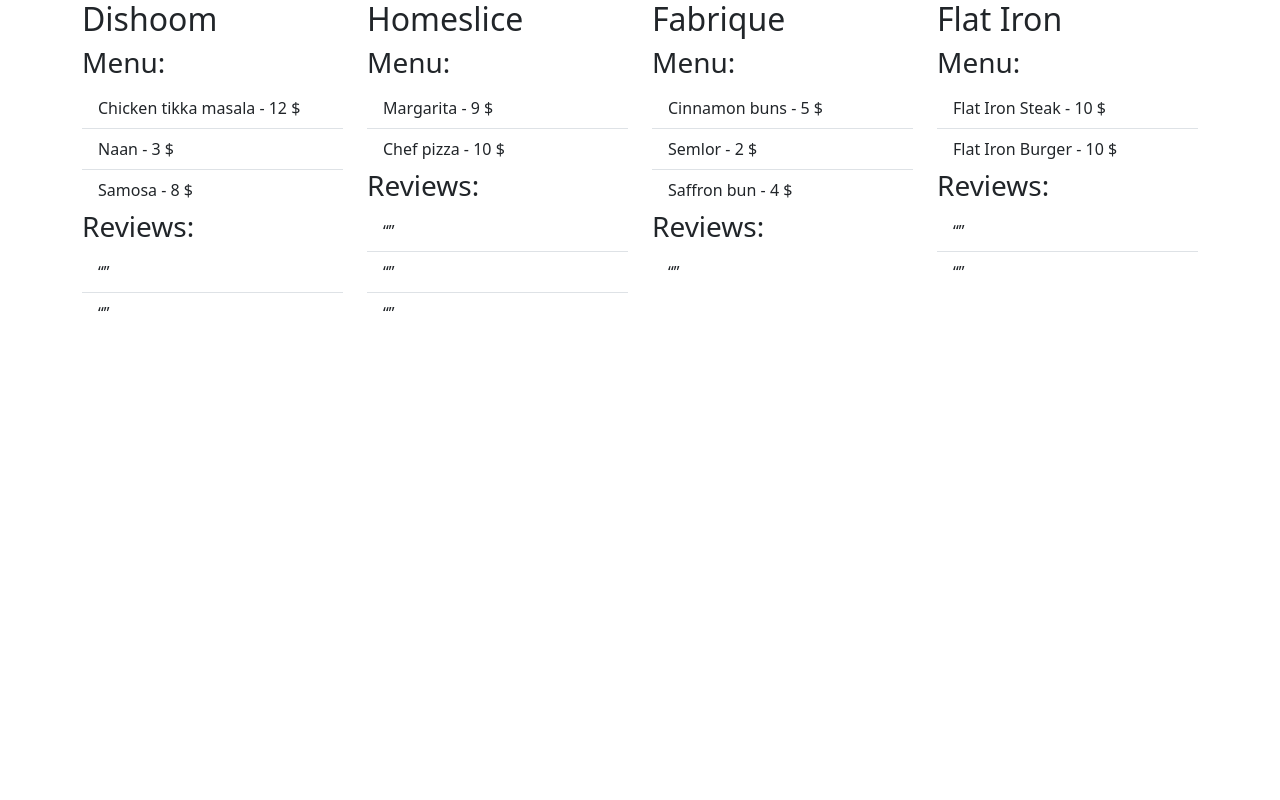
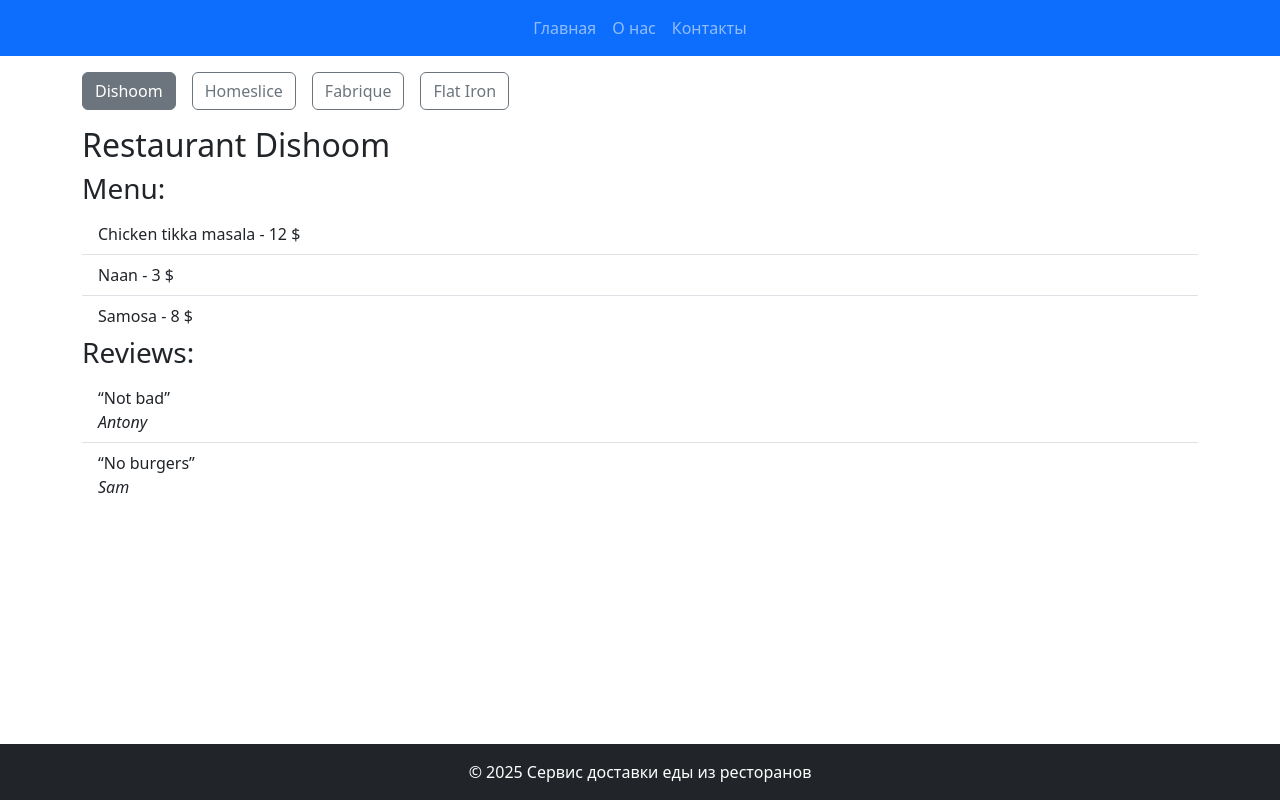
Before and after one commit to aleroma/react250303, a React (Vite) app: page / in a window 1280 px wide. Built offline with nearby package versions, Linux system fonts and the light colour scheme.

Commit message:
работающие табы

```diff
--- a/index.html
+++ b/index.html
@@ -2,12 +2,11 @@
 <html lang="en">
   <head>
     <meta charset="UTF-8" />
-    <link rel="icon" type="image/svg+xml" href="/vite.svg" />
     <meta name="viewport" content="width=device-width, initial-scale=1.0" />
     <title>React 250303</title>
   </head>
   <body>
     <div id="root"></div>
-    <script type="module" src="/src/main.jsx"></script>
+    <script type="module" src="/src/root.jsx"></script>
   </body>
 </html>
--- a/src/App.jsx
+++ b/src/App.jsx
@@ -1,16 +1,13 @@
-import React from 'react';
-import {restaurants} from "./restaurants.js";
-import {Layout} from "./Layout.jsx";
-import {Restaurant} from "./Restaurant.jsx";
+import {PageHeader} from "./PageHeader.jsx";
+import {PageFooter} from "./PageFooter.jsx";
+import {MainContent} from "./MainContent.jsx";
 
 export const App = () => {
     return (
-        <Layout>
-            <div className="row align-items-start">
-                {restaurants.map((restaurant) => (
-                    <Restaurant key={restaurant.id} restaurant={restaurant} />
-                ))}
-            </div>
-        </Layout>
+        <div className="d-flex flex-column" style={{minHeight: '100vh'}}>
+            <PageHeader/>
+            <MainContent/>
+            <PageFooter/>
+        </div>
     )
 }
--- a/src/Layout.jsx
+++ /dev/null
@@ -1,7 +0,0 @@
-export const Layout = ({children}) => {
-    return (
-        <div className="container">
-            {children}
-        </div>
-    )
-}
--- /dev/null
+++ b/src/MainContent.jsx
@@ -0,0 +1,31 @@
+import {restaurants} from "./restaurants.js";
+import {Restaurant} from "./Restaurant.jsx";
+import {useState} from "react";
+
+export const MainContent = () => {
+    const [activeId, setActiveId] = useState(restaurants[0].id);
+    return (
+        <main className="container">
+            <div className="TabButtons mt-3">
+                {restaurants.map((restaurant) => (
+                    <button key={restaurant.id} onClick={() => setActiveId(restaurant.id)}
+                            className={activeId === restaurant.id ?
+                                "btn btn-secondary me-3" :
+                                "btn btn-outline-secondary me-3"}>
+                        {restaurant.name}
+                    </button>
+                ))}
+            </div>
+            <div className="TabContent mt-3">
+                {restaurants.map(function (restaurant) {
+                    if (activeId === restaurant.id) {
+                        return (
+                            <Restaurant key={restaurant.id} restaurant={restaurant} />
+                        );
+                    }
+                    return null;
+                })}
+            </div>
+        </main>
+    )
+}
--- /dev/null
+++ b/src/PageFooter.jsx
@@ -0,0 +1,7 @@
+export const PageFooter = () => {
+    return (
+        <footer className="bg-dark text-white text-center py-3 mt-auto">
+            <p className="mb-0">&copy; 2025 Сервис доставки еды из ресторанов</p>
+        </footer>
+    )
+}
--- /dev/null
+++ b/src/PageHeader.jsx
@@ -0,0 +1,21 @@
+export const PageHeader = () => {
+    return (
+        <div id="PageHeader" className="bg-primary text-white text-center">
+            <nav className="navbar navbar-expand-lg navbar-dark">
+                <div className="container">
+                    <button className="navbar-toggler" type="button" data-bs-toggle="collapse"
+                            data-bs-target="#MainNav">
+                        <span className="navbar-toggler-icon"></span>
+                    </button>
+                    <div id="MainNav" className="collapse navbar-collapse">
+                        <ul className="navbar-nav mx-auto">
+                            <li className="nav-item"><a className="nav-link" href="#">Главная</a></li>
+                            <li className="nav-item"><a className="nav-link" href="#">О нас</a></li>
+                            <li className="nav-item"><a className="nav-link" href="#">Контакты</a></li>
+                        </ul>
+                    </div>
+                </div>
+            </nav>
+        </div>
+    )
+}
--- a/src/Restaurant.jsx
+++ b/src/Restaurant.jsx
@@ -5,7 +5,7 @@
     const { name, menu, reviews } = restaurant;
     return (
         <div className="col">
-            <h2>{name}</h2>
+            <h2>Restaurant {name}</h2>
             <h3>Menu:</h3>
             <ul className="list-group list-group-flush">
                 {menu.map((menuItem) => (
--- a/src/Review.jsx
+++ b/src/Review.jsx
@@ -1,5 +1,5 @@
-export const Review = (review) => {
-    const { text, user } = review;
+export const Review = ({review}) => {
+    const {text, user} = review;
     return (
         <li className="list-group-item">
             <q>{text}</q><br/><i>{user}</i>
--- a/src/main.jsx
+++ /dev/null
@@ -1,8 +0,0 @@
-import 'bootstrap/dist/css/bootstrap.min.css';
-import { createRoot } from "react-dom/client";
-import { App } from "./App";
-
-const root = document.getElementById("root");
-const reactRoot = createRoot(root);
-
-reactRoot.render(<App />);
--- /dev/null
+++ b/src/root.jsx
@@ -0,0 +1,5 @@
+import 'bootstrap/dist/css/bootstrap.min.css';
+import {createRoot} from "react-dom/client";
+import {App} from "./App";
+
+createRoot(document.getElementById("root")).render(<App />);
```
